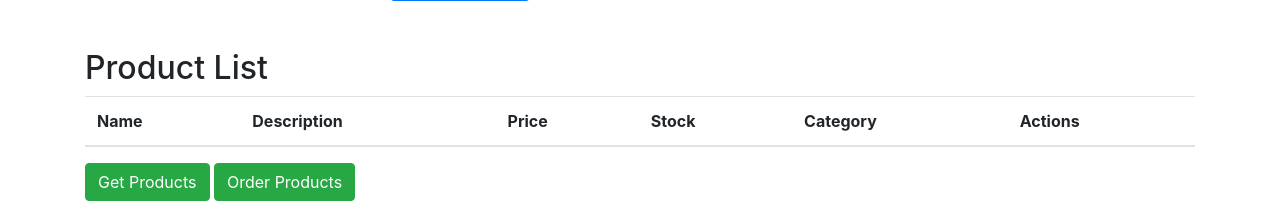
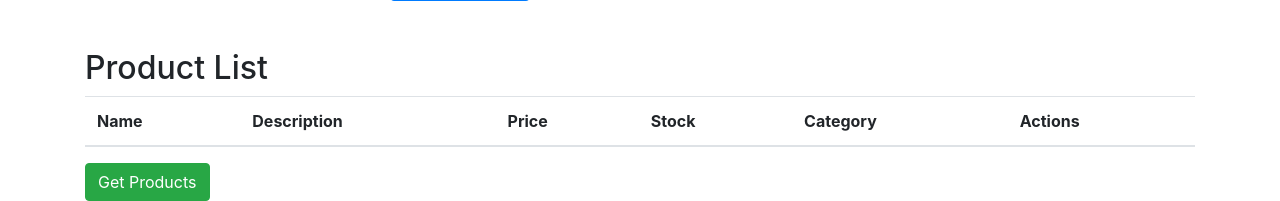
Before and after one commit to vbg03/Parcial-1-Compu, a Flask app: page /products in a window 1280 px wide. Shown: the part 635-836 px from the top of the page. Run offline with Flask 3, Linux system fonts and the light colour scheme; lists and menus that the app fills with data are empty; some libraries are stand-ins or nearby versions.

Commit message:
Update products.html

```diff
--- a/frontend/web/templates/products.html
+++ b/frontend/web/templates/products.html
@@ -1,5 +1,6 @@
 <!DOCTYPE html>
 <html lang="en">
+
 <head>
   <meta charset="UTF-8">
   <title>Product Management</title>
@@ -8,15 +9,18 @@
     body {
       padding-top: 50px;
     }
+
     .form-container {
       max-width: 500px;
       margin: 0 auto;
     }
+
     .alert {
       display: none;
     }
   </style>
 </head>
+
 <body>
 
   <nav class="navbar navbar-expand-md navbar-dark bg-dark fixed-top">
@@ -71,7 +75,6 @@
       <tbody></tbody>
     </table>
     <button class="btn btn-success" onclick="getProducts()">Get Products</button>
-  <button type="button" onclick="orderProducts()" class="btn btn-success">Order Products</button>
   </div>
 
   <!-- Modal Editar -->
@@ -121,4 +124,5 @@
   <script src="/static/scriptProducts.js"></script>
 
 </body>
+
 </html>
```
Lines whose indentation alone changed are shown as unchanged.
